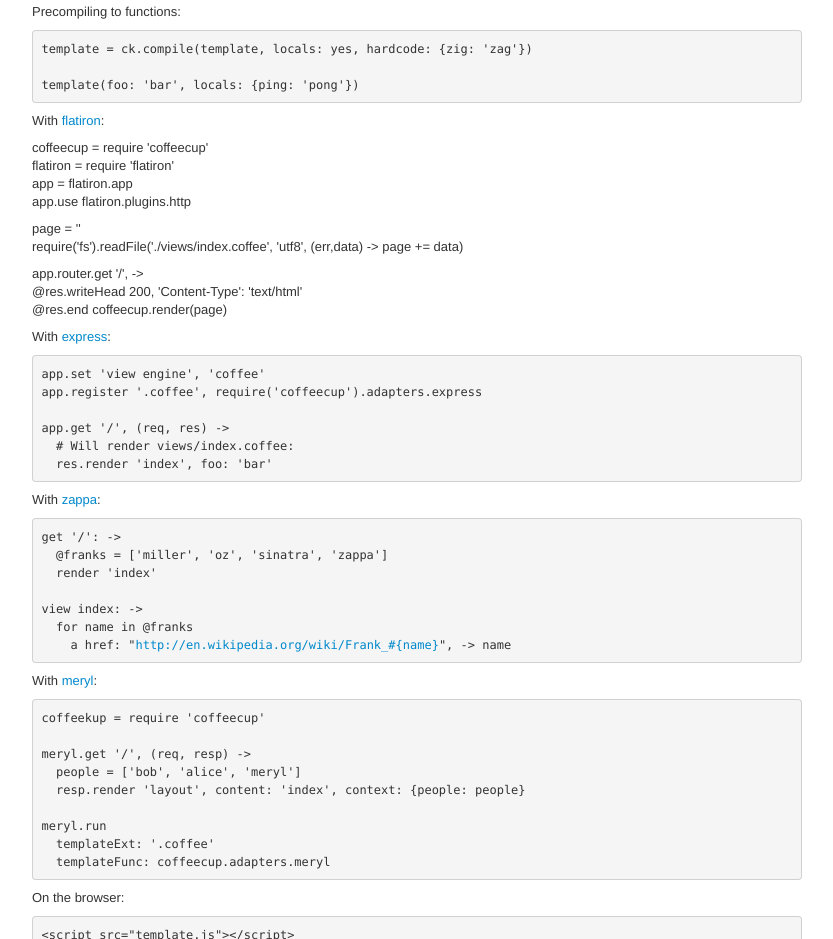
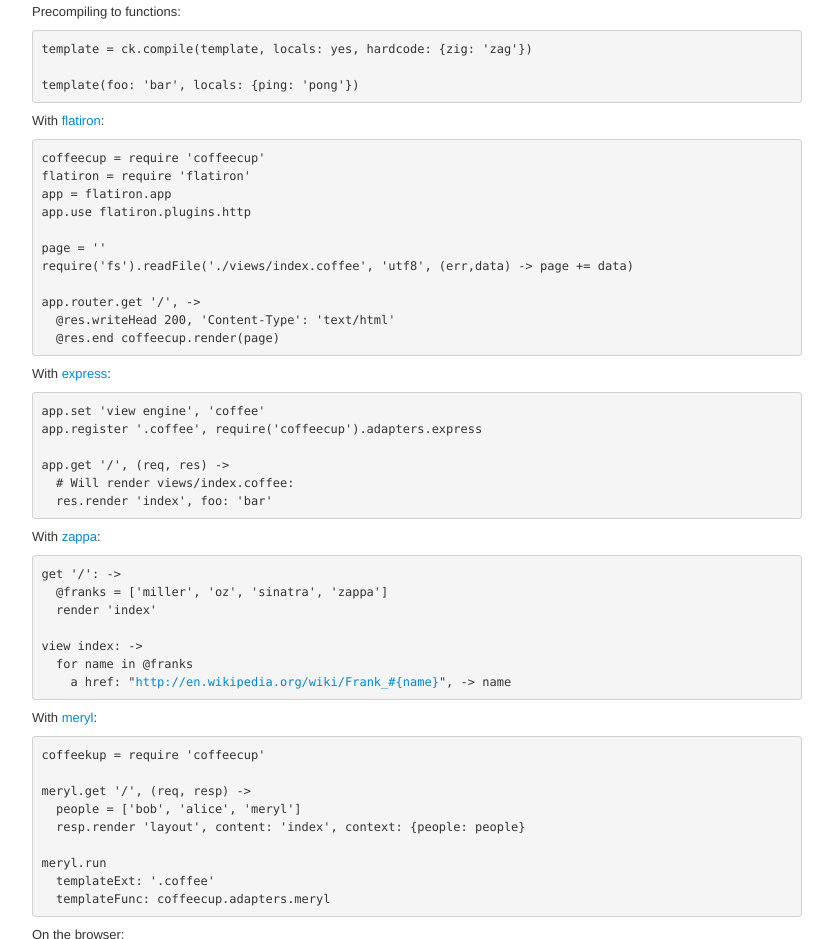
Before and after one commit to gradus/easy-doc, a website: page gen/coffeecup.html in a window 1280 px wide. Shown: the part 2754-3693 px from the top of the page, without its empty margins (53-886 px from the left). Drawn offline with Linux system fonts and the light colour scheme.

Commit message:
format flatiron example to coffeecup docs

```diff
--- a/gen/coffeecup.html
+++ b/gen/coffeecup.html
@@ -205,11 +205,18 @@
 
 <p>With <a href="http://flatironjs.com">flatiron</a>:</p>
 
-<p>coffeecup = require 'coffeecup'<br />  flatiron = require 'flatiron'<br />  app = flatiron.app<br />  app.use flatiron.plugins.http</p>
+<pre><code>coffeecup = require 'coffeecup'
+flatiron = require 'flatiron'
+app = flatiron.app
+app.use flatiron.plugins.http
 
-<p>page = ''<br />  require('fs').readFile('./views/index.coffee', 'utf8', (err,data) -> page += data)</p>
+page = ''
+require('fs').readFile('./views/index.coffee', 'utf8', (err,data) -&gt; page += data)
 
-<p>app.router.get '/', -><br />    @res.writeHead 200, 'Content-Type': 'text/html'<br />    @res.end coffeecup.render(page)</p>
+app.router.get '/', -&gt;
+  @res.writeHead 200, 'Content-Type': 'text/html'
+  @res.end coffeecup.render(page)
+</code></pre>
 
 <p>With <a href="http://expressjs.com">express</a>:</p>
 
```
Also changed, not shown: pages/coffeecup.md (+9 -9 lines).
